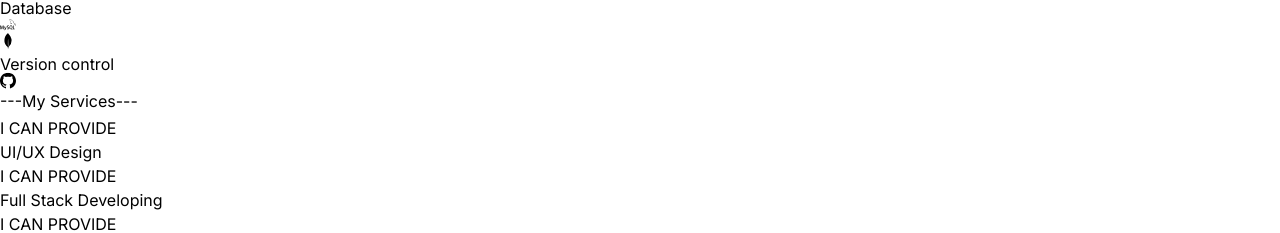
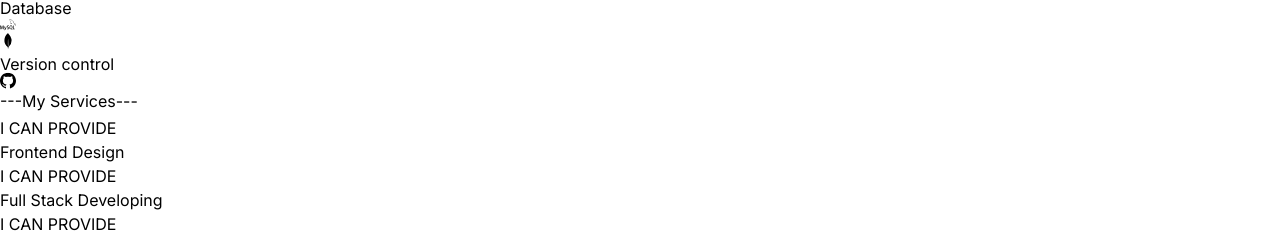
Before and after one commit to Sayak459/PORTFOLIO, a React (Vite) app: page / in a window 1280 px wide. Shown: the part 3054-3287 px from the top of the page. Built offline with nearby package versions, Linux system fonts and the light colour scheme.

Commit message:
UI/UX correction

```diff
--- a/src/constants/index.jsx
+++ b/src/constants/index.jsx
@@ -29,7 +29,7 @@ export const items=[
   {
     id:1,
     subtitle:"I CAN PROVIDE",
-    title:"UI/UX Design",
+    title:"Frontend Design",
     description:"I create intuitive, user-centered designs that enhance the overall user experience. My focus is on delivering clean, functional interfaces that are visually engaging and easy to navigate."
   },
   {
```
